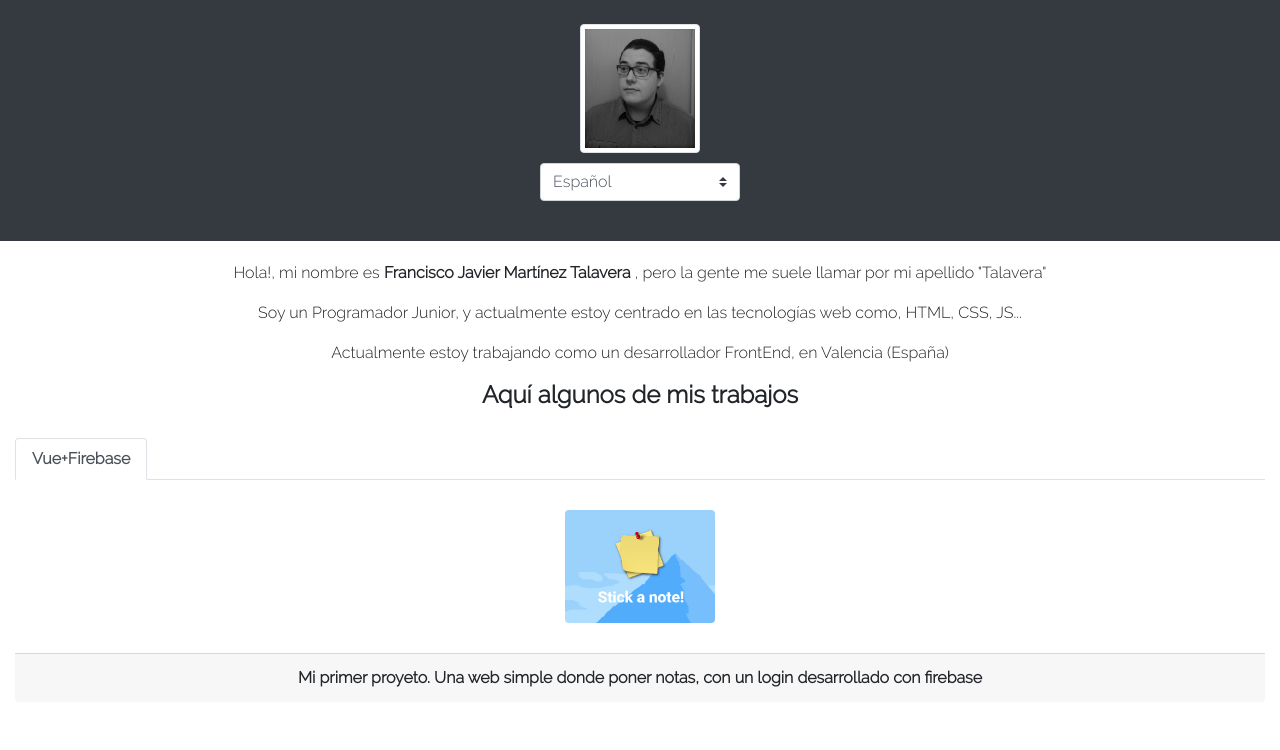
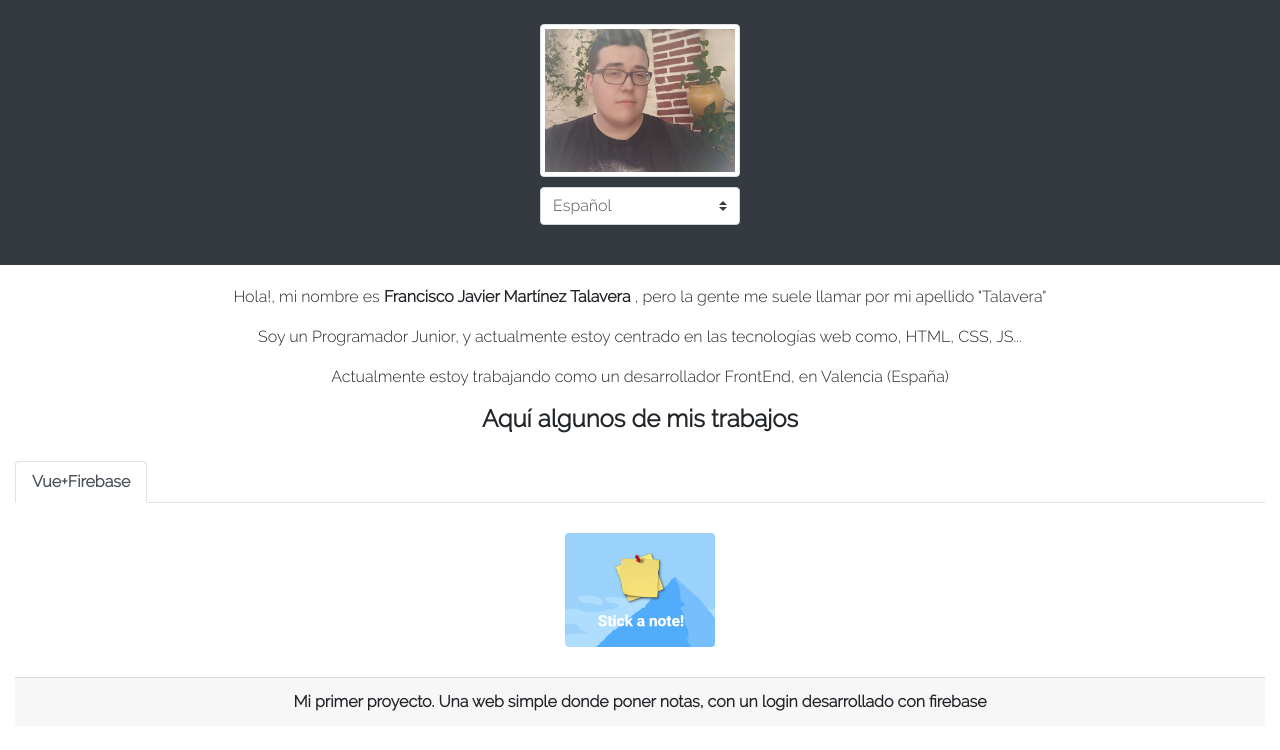
Before and after one commit to fcojavierMT/mySitePortfolio, a Vue app: page /#/home in a window 1280 px wide. Shown: the top 750 px of the page. Built offline with nearby package versions, Linux system fonts and the light colour scheme.

Commit message:
minor update

```diff
--- a/src/main.js
+++ b/src/main.js
@@ -26,7 +26,7 @@ export const i18n = new VueI18n ({
       func: 'Soy un Programador Junior, y actualmente estoy centrado en las tecnologías web como, HTML, CSS, JS...',
       currently: 'Actualmente estoy trabajando como un desarrollador FrontEnd, en Valencia (España)',
       someWorks: 'Aquí algunos de mis trabajos',
-      firstProject: 'Mi primer proyeto. Una web simple donde poner notas, con un login desarrollado con firebase'
+      firstProject: 'Mi primer proyecto. Una web simple donde poner notas, con un login desarrollado con firebase'
     }
   }
 })
--- a/src/views/Home.vue
+++ b/src/views/Home.vue
@@ -5,8 +5,8 @@
       <b-row>
         <b-col class="animated jackInTheBox slower">
           <b-img thumbnail rounded fluid
-                width="120"
-                height="120"
+                width="200"
+                height="200"
                 :src="require('../assets/imgs/profile.jpg')"
                 alt="Thumbnail" />
         </b-col>
@@ -61,7 +61,6 @@
 
 <script>
 import selectBar from '../components/selectBar.vue';
-import i18n from '../main.js';
 
 export default {
   name: 'home',
```
Also changed, not shown: src/assets/imgs/profile.jpg.
